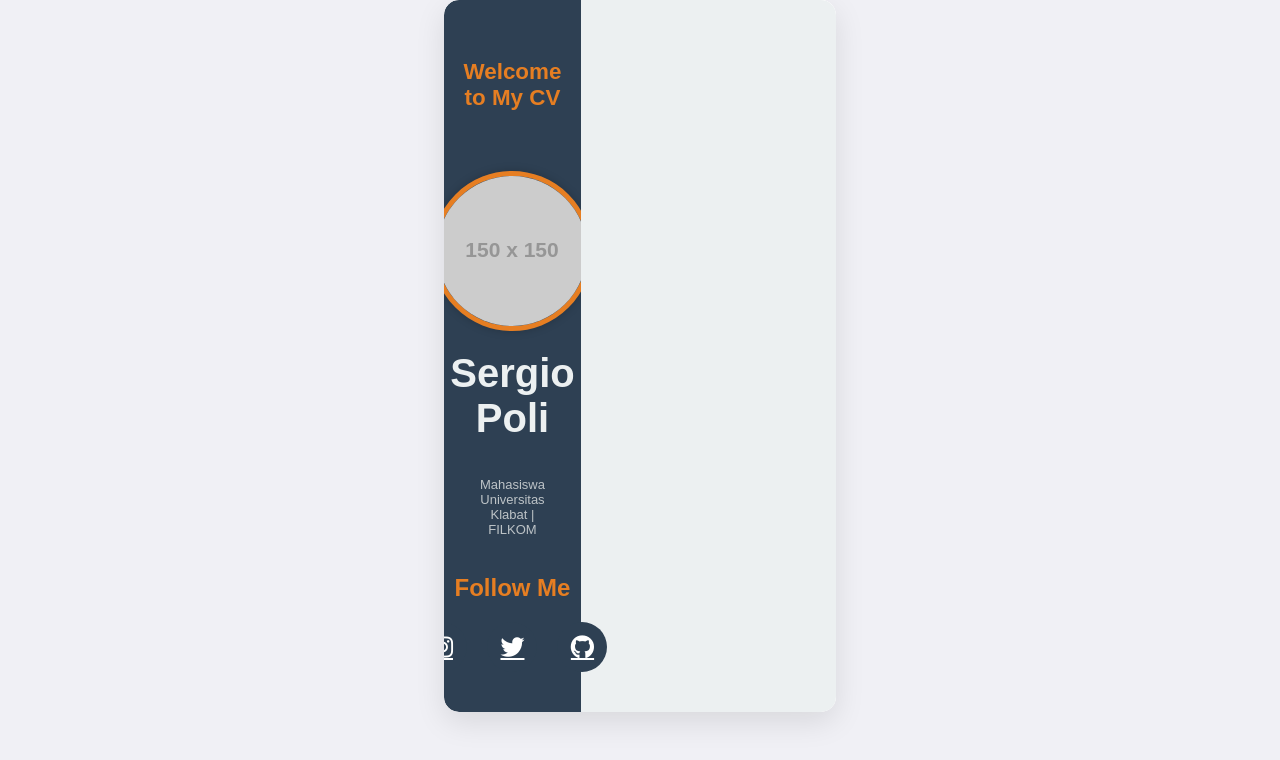
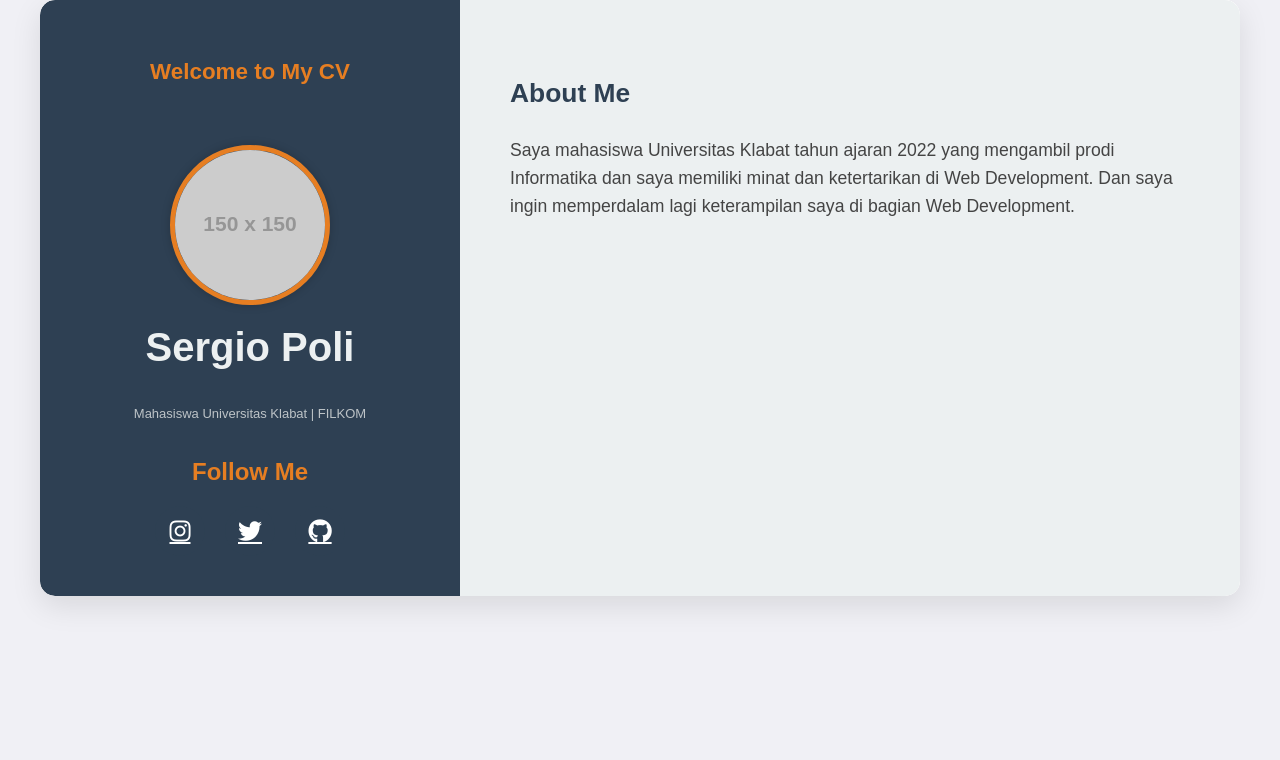
Before and after one commit to sergiopoli77/CV, a React (Create React App) app: page / in a window 1280 px wide. Shown: the top 760 px of the page. Built offline with nearby package versions, Linux system fonts and the light colour scheme.

Commit message:
add aboutme component

```diff
--- a/src/App.js
+++ b/src/App.js
@@ -1,6 +1,7 @@
 import React from "react";
 import { Helmet } from "react-helmet";
 import Header from "./Components/Header";
+import About from "./Components/AboutMe";
 
 const App = () => {
   return (
@@ -14,7 +15,9 @@ const App = () => {
 
       <div className="container">
         <Header />
-        <main className="right-side"></main>
+        <main className="right-side">
+          <About />
+        </main>
       </div>
     </div>
   );
--- /dev/null
+++ b/src/Components/AboutMe/index.js
@@ -0,0 +1,17 @@
+import React from "react";
+
+const AboutMe = () => {
+  return (
+    <section className="about-me fadeIn">
+      <h2>About Me</h2>
+      <p>
+        Saya mahasiswa Universitas Klabat tahun ajaran 2022 yang mengambil prodi
+        Informatika dan saya memiliki minat dan ketertarikan di Web Development.
+        Dan saya ingin memperdalam lagi keterampilan saya di bagian Web
+        Development.
+      </p>
+    </section>
+  );
+};
+
+export default AboutMe;
```
